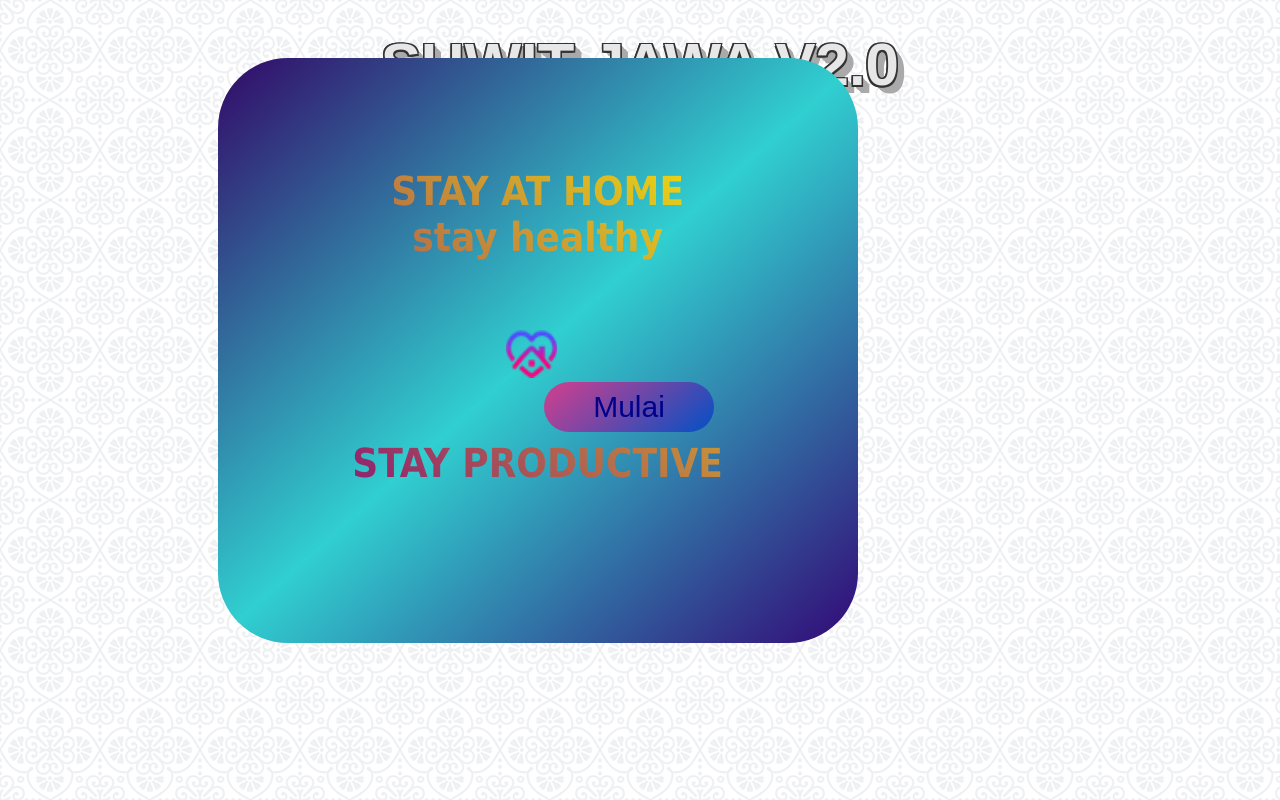
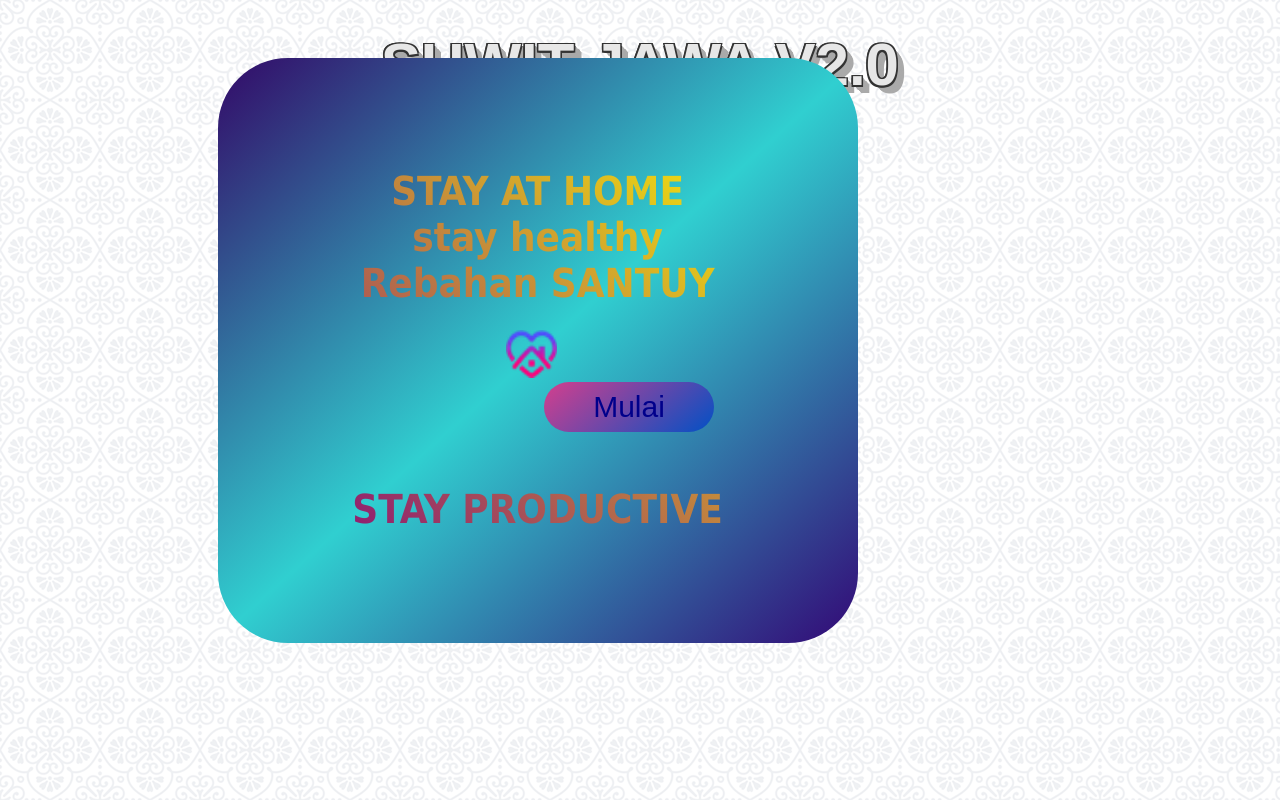
Before and after one commit to Thoriq-art/gamesuwit-v2.0, a plain HTML site: page index.html in a window 1280 px wide. Drawn offline with Linux system fonts and the light colour scheme.

Commit message:
index.html

```diff
--- a/index.html
+++ b/index.html
@@ -49,7 +49,7 @@
   <div class="container-1">
     <div class="stay-athome">
     <div class="stay-at">
-      <p>STAY  AT  HOME<br>stay healthy</p>
+      <p>STAY  AT  HOME<br>stay healthy<br>Rebahan SANTUY</p>
     </div>
     <div><img class="home" src="Home.png" alt="" /></div>
     <div class="prd"></p>STAY PRODUCTIVE</p></div>
```
